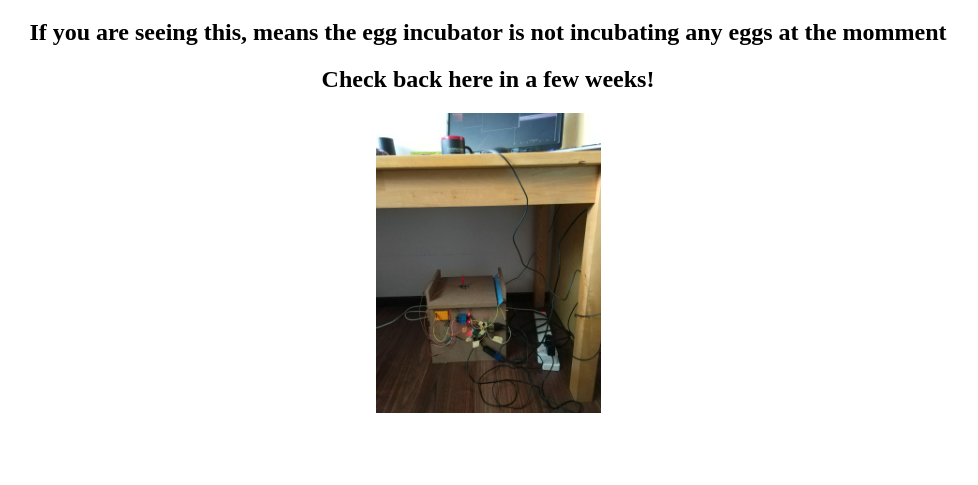
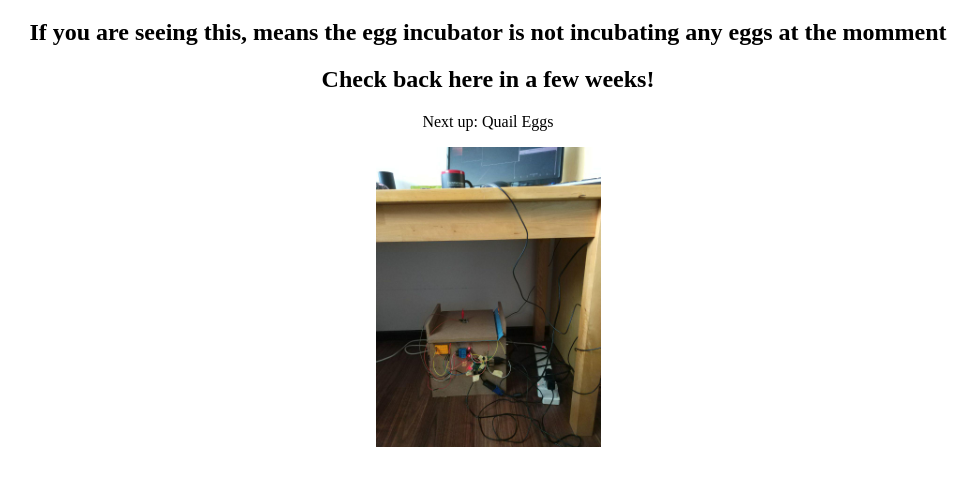
Before and after one commit to potatowagon/eggbox, a plain HTML site: page index.html in a window 1280 px wide. Shown: the part 61-546 px from the top of the page, without its empty margins (152-1130 px from the left). Drawn offline with Linux system fonts and the light colour scheme.

Commit message:
reset after pass

```diff
--- a/index.html
+++ b/index.html
@@ -10,6 +10,7 @@
     <h1>HELLO WORLD</h1>
     <h2>If you are seeing this, means the egg incubator is not incubating any eggs at the momment</h2>
     <h2>Check back here in a few weeks!</h2>
+    <p>Next up: Quail Eggs</p>
     <img src="img/incubator.jpg" height=300>
     </div>
 </body>
```
